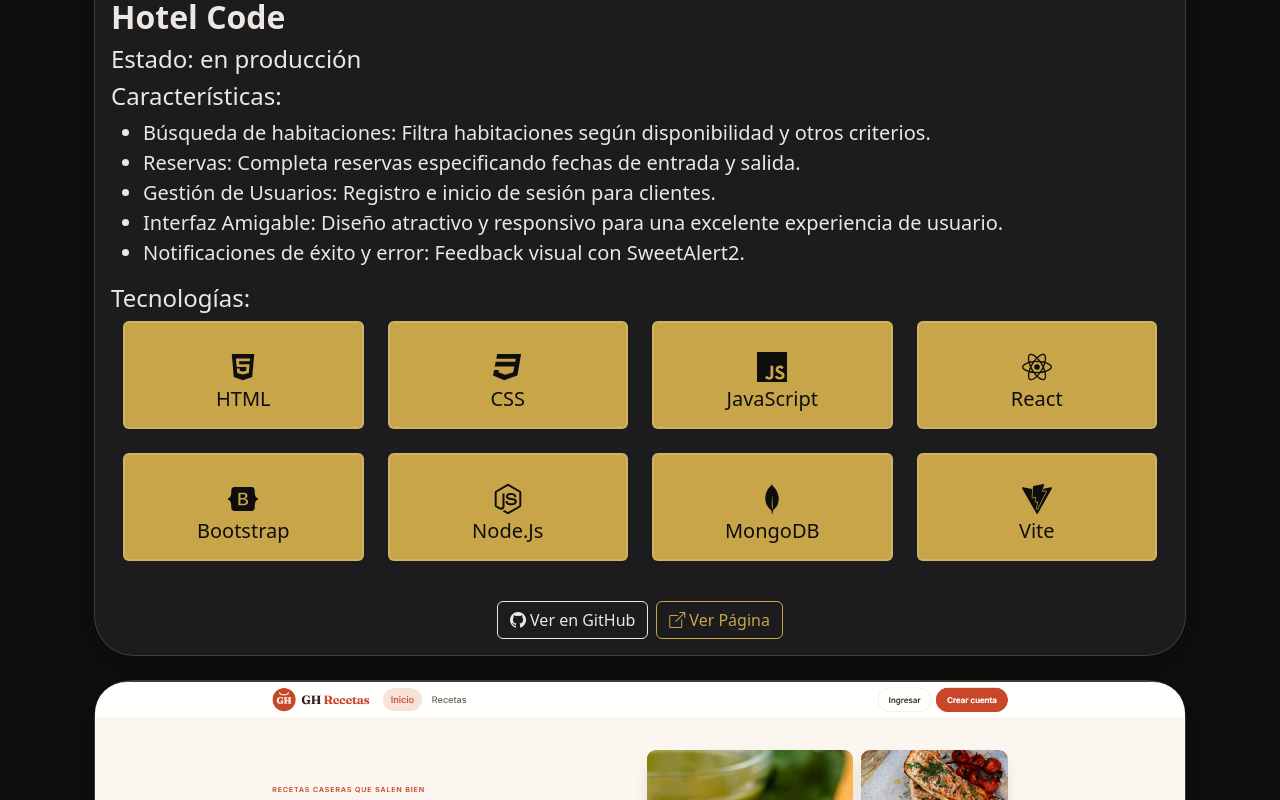
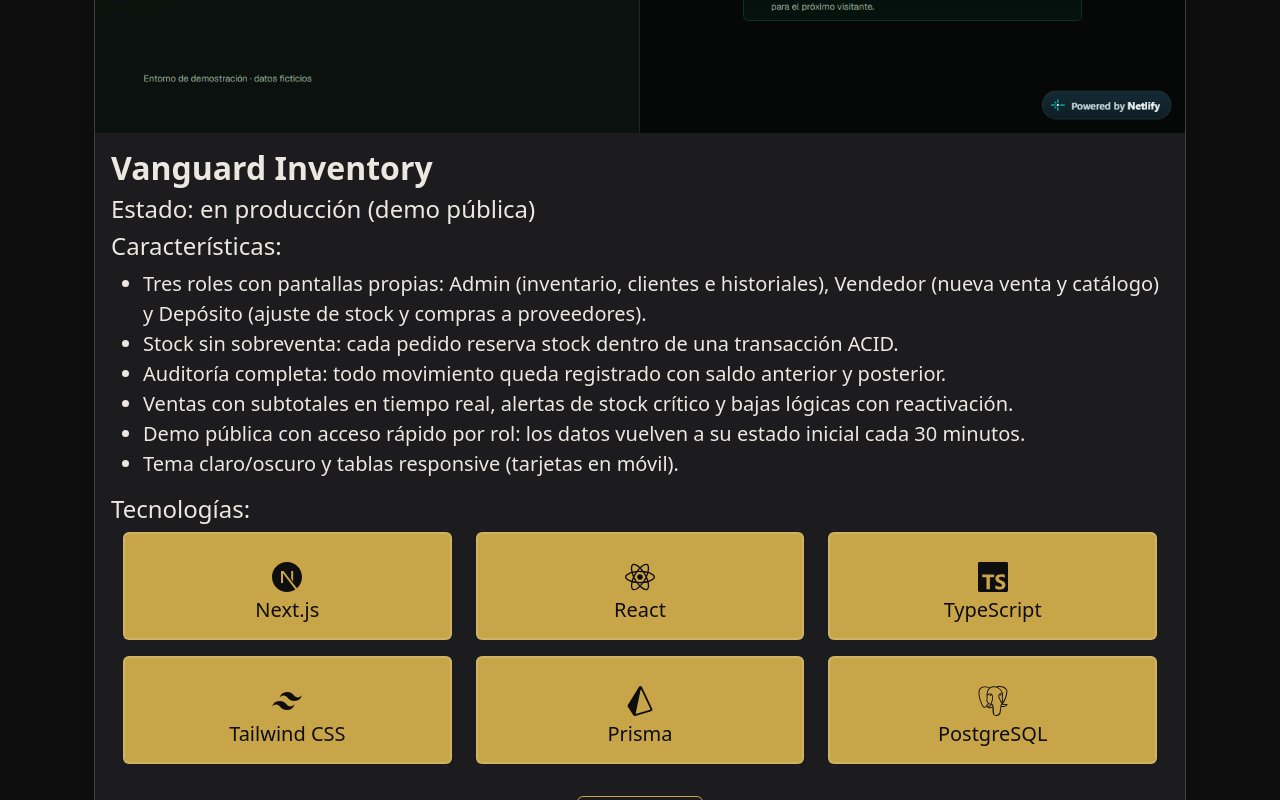
Before and after one commit to GabrielHaurane/Portafolio, a React (Vite) app: page /proyectos in a window 1280 px wide. Shown: the part 3120-3920 px from the top of the page. Built offline with nearby package versions, Linux system fonts and the light colour scheme.

Commit message:
agregado de proyecto vanguard inventory al portafolio

```diff
--- a/src/components/pages/Proyectos.jsx
+++ b/src/components/pages/Proyectos.jsx
@@ -9,6 +9,7 @@
 
 const inventoryApp = featuredProjects.find((project) => project.id === "inventory_app");
 const ghApp = featuredProjects.find((project) => project.id === "gh_app");
+const vanguardInventory = featuredProjects.find((project) => project.id === "vanguard_inventory");
 
 const Proyectos = () => {
   const { t } = useTranslation();
@@ -40,6 +41,17 @@
                 videoSrc={ghApp.embedSrc}
                 videoLink={ghApp.videoLink}
                 githubLink={ghApp.githubLink}
+              />
+              <ProjectCardTec
+                img={vanguardInventory.img}
+                title={t(vanguardInventory.titleKey)}
+                bool={t("bool")}
+                statusItem={t("vanguard_inventory.status")}
+                featuresTitle={t("vanguard_inventory.features_title")}
+                features={t("vanguard_inventory.features", { returnObjects: true })}
+                technologiesTitle={t("technologiesTitle")}
+                technologies={vanguardInventory.technologies}
+                liveLink={vanguardInventory.liveLink}
               />
               <ProjectCardTec
                 img={hotelCodeImg}
--- a/src/components/pages/cuadroProyectos/ProjectCardTec.jsx
+++ b/src/components/pages/cuadroProyectos/ProjectCardTec.jsx
@@ -1,6 +1,10 @@
 import { useTranslation } from "react-i18next";
 import TecIcons from "../tecnologias/TecIcons";
+import AppTechnologyIcons from "../tecnologias/AppTechnologyIcons";
 import LoadingImage from "../../common/LoadingImage";
+import { techCatalog } from "../../../data/data.jsx";
+
+// technologies: claves de techCatalog (opcional; sin ella, el stack fijo de proIcons).
 const ProjectCardTec = ({
   img,
   title,
@@ -11,8 +15,15 @@
   githubLink,
   liveLink,
   technologiesTitle,
+  technologies,
 }) => {
   const { t } = useTranslation();
+  const techItems = technologies
+    ?.filter((key) => techCatalog[key])
+    .map((key) => {
+      const { Icon, title: techTitle } = techCatalog[key];
+      return { icon: <Icon size={30} />, title: techTitle };
+    });
   return (
     <div
       className="card shadow flex-md-row flex-md-wrap flex-column h-50 mb-4"
@@ -47,7 +58,7 @@
         </ul>
         {technologiesTitle && <h4>{t("project_tech_title")}:</h4>}
         <div className="w-100">
-          <TecIcons />
+          {techItems ? <AppTechnologyIcons items={techItems} /> : <TecIcons />}
         </div>
         <div className="mt-3 d-flex gap-2 d-flex justify-content-center">
           {githubLink && (
--- a/src/data/data.jsx
+++ b/src/data/data.jsx
@@ -1,9 +1,10 @@
-import { SiReact, SiTailwindcss, SiBootstrap, SiMongodb, SiNodedotjs, SiTypescript, SiNextdotjs, SiVite, SiJavascript, SiPython, SiMysql, SiDotnet, SiSharp, SiGit, SiGithub, SiPostman, SiNetlify, SiFigma, SiClaude, SiGooglegemini, SiOpenai } from "react-icons/si";
+import { SiReact, SiTailwindcss, SiBootstrap, SiMongodb, SiNodedotjs, SiTypescript, SiNextdotjs, SiVite, SiJavascript, SiPython, SiMysql, SiDotnet, SiSharp, SiGit, SiGithub, SiPostman, SiNetlify, SiFigma, SiClaude, SiGooglegemini, SiOpenai, SiPrisma, SiPostgresql } from "react-icons/si";
 import { FaHtml5, FaCss3 } from 'react-icons/fa';
 import ghProgrammingAppImg from "../img/ghProgrammingApp.png";
 import hotelCodeImg from "../img/hotelCode.png";
 import recetasHauraneImg from "../img/recetasHaurane.png";
 import swaplyImg from "../img/swaply.png";
+import vanguardInventoryImg from "../img/vanguardInventory.png";
 
 export const proIcons = [
   { icon: <FaHtml5 size={30} />, title: "HTML" },
@@ -55,6 +56,8 @@
   csharp: { Icon: SiSharp, title: "C#" },
   dotnet: { Icon: SiDotnet, title: ".NET" },
   mysql: { Icon: SiMysql, title: "MySQL" },
+  postgresql: { Icon: SiPostgresql, title: "PostgreSQL" },
+  prisma: { Icon: SiPrisma, title: "Prisma" },
   git: { Icon: SiGit, title: "Git" },
   github: { Icon: SiGithub, title: "GitHub" },
   postman: { Icon: SiPostman, title: "Postman" },
@@ -112,6 +115,14 @@
     videoLink: "https://youtu.be/l9rQlnTijqQ",
     embedSrc: "https://www.youtube-nocookie.com/embed/l9rQlnTijqQ",
     githubLink: "https://github.com/GabrielHaurane/GHProgramingApp",
+  },
+  {
+    id: "vanguard_inventory",
+    titleKey: "vanguard_inventory.title",
+    summaryKey: "vanguard_inventory.summary",
+    img: vanguardInventoryImg,
+    technologies: ["nextjs", "react", "typescript", "tailwind", "prisma", "postgresql"],
+    liveLink: "https://vanguard-inventory-demo.netlify.app/",
   },
   {
     id: "hotel_code",
@@ -183,21 +194,23 @@
 export const stackEvidence = [
   { tech: "html_css", category: "frontend", usedIn: ["hotel_code", "recetas", "portfolio"] },
   { tech: "javascript", category: "frontend", usedIn: ["hotel_code", "recetas", "portfolio"] },
-  { tech: "typescript", category: "frontend", usedIn: ["swaplyar"] },
-  { tech: "react", category: "frontend", usedIn: ["swaplyar", "hotel_code", "recetas", "portfolio"] },
-  { tech: "nextjs", category: "frontend", usedIn: ["swaplyar"] },
+  { tech: "typescript", category: "frontend", usedIn: ["swaplyar", "vanguard_inventory"] },
+  { tech: "react", category: "frontend", usedIn: ["swaplyar", "vanguard_inventory", "hotel_code", "recetas", "portfolio"] },
+  { tech: "nextjs", category: "frontend", usedIn: ["swaplyar", "vanguard_inventory"] },
   { tech: "bootstrap", category: "frontend", usedIn: ["hotel_code", "recetas", "portfolio"] },
-  { tech: "tailwind", category: "frontend", usedIn: ["swaplyar"] },
+  { tech: "tailwind", category: "frontend", usedIn: ["swaplyar", "vanguard_inventory"] },
   { tech: "csharp_dotnet_winforms", category: "desktop", usedIn: ["inventory_app"] },
   { tech: "python_tkinter", category: "desktop", usedIn: ["gh_app"] },
   { tech: "node", category: "backend", usedIn: [] },
+  { tech: "prisma", category: "backend", usedIn: ["vanguard_inventory"] },
   { tech: "mysql", category: "databases", usedIn: ["inventory_app"] },
+  { tech: "postgresql", category: "databases", usedIn: ["vanguard_inventory"] },
   { tech: "mongodb", category: "databases", usedIn: [] },
   { tech: "vite", category: "tools", usedIn: ["hotel_code", "recetas", "portfolio"] },
   { tech: "git", category: "tools", usedIn: ["all"] },
   { tech: "github", category: "tools", usedIn: ["all"] },
   { tech: "postman", category: "tools", usedIn: [] },
-  { tech: "netlify", category: "tools", usedIn: ["hotel_code", "recetas", "portfolio"] },
+  { tech: "netlify", category: "tools", usedIn: ["vanguard_inventory", "hotel_code", "recetas", "portfolio"] },
   { tech: "figma", category: "tools", usedIn: [] },
 ];
 
@@ -211,10 +224,10 @@
 
 // Conceptos y prácticas: sin ícono. El nombre sale de home_page.stack.concepts.<key>.
 export const concepts = [
-  { key: "crud", usedIn: ["inventory_app", "hotel_code"] },
-  { key: "rbac", usedIn: ["inventory_app"] },
-  { key: "soft_delete", usedIn: ["inventory_app"] },
-  { key: "responsive", usedIn: ["hotel_code", "recetas", "portfolio"] },
+  { key: "crud", usedIn: ["inventory_app", "vanguard_inventory", "hotel_code"] },
+  { key: "rbac", usedIn: ["inventory_app", "vanguard_inventory"] },
+  { key: "soft_delete", usedIn: ["inventory_app", "vanguard_inventory"] },
+  { key: "responsive", usedIn: ["vanguard_inventory", "hotel_code", "recetas", "portfolio"] },
   { key: "i18n", usedIn: ["portfolio"] },
   { key: "a11y", usedIn: ["portfolio"] },
 ];
--- a/src/locales/en/translation.json
+++ b/src/locales/en/translation.json
@@ -28,6 +28,20 @@
       "Tutorial to identify the person's appropriate level.",
       "It currently includes levels 1 and 2 to get started."
     ]
+  },
+  "vanguard_inventory": {
+    "title": "Vanguard Inventory",
+    "summary": "Web app for stock, sales and purchase control for wholesale distributors, with a different interface for each role.",
+    "features_title": "Features",
+    "features": [
+      "Three roles with their own screens: Admin (inventory, customers and history), Seller (new sale and catalog) and Warehouse (stock adjustments and supplier purchases).",
+      "No overselling: each order reserves stock inside an ACID transaction.",
+      "Full audit trail: every movement is recorded with its balance before and after.",
+      "Sales with real-time subtotals, critical-stock alerts and soft delete with reactivation.",
+      "Public demo with one-click access per role: data resets to its initial state every 30 minutes.",
+      "Light/dark theme and responsive tables (cards on mobile)."
+    ],
+    "status": "in production (public demo)"
   },
   "inventory_app": {
     "title": "GH Inventory Control System",
--- a/src/locales/es/translation.json
+++ b/src/locales/es/translation.json
@@ -28,6 +28,20 @@
       "Tutorial para identificar el nivel adecuado de la persona.",
       "Actualmente cuenta con los niveles 1 y 2 para comenzar."
     ]
+  },
+  "vanguard_inventory": {
+    "title": "Vanguard Inventory",
+    "summary": "Aplicación web de control de stock, ventas y compras para distribuidores mayoristas, con una interfaz distinta para cada rol.",
+    "features_title": "Características",
+    "features": [
+      "Tres roles con pantallas propias: Admin (inventario, clientes e historiales), Vendedor (nueva venta y catálogo) y Depósito (ajuste de stock y compras a proveedores).",
+      "Stock sin sobreventa: cada pedido reserva stock dentro de una transacción ACID.",
+      "Auditoría completa: todo movimiento queda registrado con saldo anterior y posterior.",
+      "Ventas con subtotales en tiempo real, alertas de stock crítico y bajas lógicas con reactivación.",
+      "Demo pública con acceso rápido por rol: los datos vuelven a su estado inicial cada 30 minutos.",
+      "Tema claro/oscuro y tablas responsive (tarjetas en móvil)."
+    ],
+    "status": "en producción (demo pública)"
   },
   "inventory_app": {
     "title": "GH Sistema de Control de Inventario",
```
Also changed, not shown: src/img/vanguardInventory.png (added).
